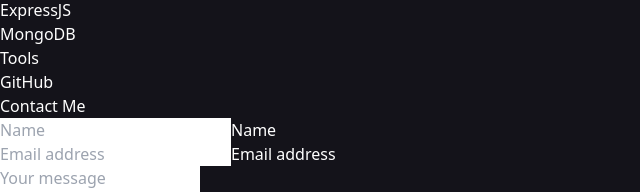
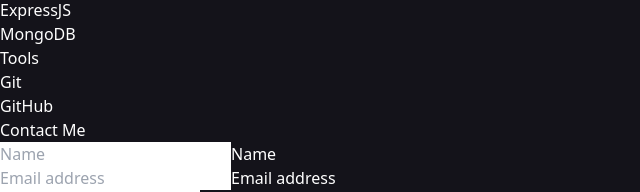
Before and after one commit to yashasvisxena/Portfolio, a React (Vite) app: page / in a window 1280 px wide. Shown: the part 5633-5825 px from the top of the page, without its empty margins (0-640 px from the left). Built offline with nearby package versions, Linux system fonts and the light colour scheme.

Commit message:
minor fixes

```diff
--- a/index.html
+++ b/index.html
@@ -2,7 +2,7 @@
 <html lang="en">
   <head>
     <meta charset="UTF-8" />
-    <link rel="icon" type="icon" href="public\favicon.ico" />
+    <link rel="icon" type="icon" href="public/favicon.ico" />
     <meta name="viewport" content="width=device-width, initial-scale=1.0" />
     <title>yashasvi.sxena</title>
   </head>
--- a/src/Components/Skills.jsx
+++ b/src/Components/Skills.jsx
@@ -68,6 +68,9 @@
           <div className="flex flex-wrap w-full h-full">
 
             <h1 className="bg-[#14131a] m-2 border-[1px] border-yellow-500 rounded-lg text-base p-2 text-center">
+              Git
+            </h1>
+            <h1 className="bg-[#14131a] m-2 border-[1px] border-green-500 rounded-lg text-base p-2 text-center">
               GitHub
             </h1>
           </div>
```
